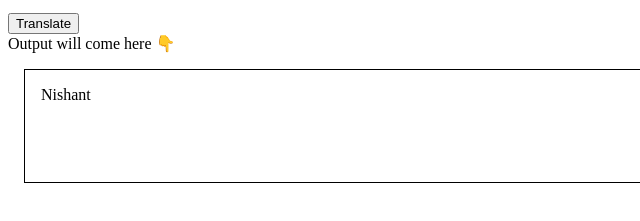
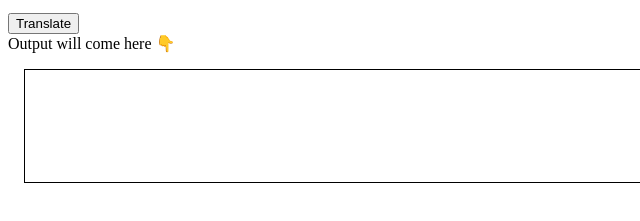
Before and after one commit to Nish-2611/Banana-speak, a plain HTML site: page index.html in a window 1280 px wide. Both pictures are taken after a click on the button "Translate". Shown: the part 197-418 px from the top of the page, 0-640 px from the left. Drawn offline with Linux system fonts and the light colour scheme.

Commit message:
code working fine now

```diff
--- a/app.js
+++ b/app.js
@@ -1,9 +1,8 @@
 var btnTranslate=document.querySelector("#btn-tanslate");
 var txtInput=document.querySelector("#text-input");
 var outputDiv=document.querySelector("#output-text");
-
-function clickhandler() {
-    outputDiv.innerText = "Nishant" + txtInput.Value;
+function clickHandler() {
+    outputDiv.innerText = txtInput.value;
 };
 
-btnTranslate.addEventListener("Click",clickhandler);
+btnTranslate.addEventListener("click",clickHandler);
--- a/index.html
+++ b/index.html
@@ -11,7 +11,7 @@
     <textarea id="text-input" placeholder="Add the text to translate it in banana"></textarea>
     <button id="btn-tanslate">Translate</button>
     <div>Output will come here 👇</div>
-    <div id="output-text">Nishant</div>
+    <div id="output-text"></div>
     <script src="app.js" type="text/javascript" defer></script>
 </body>
 </html>
```
